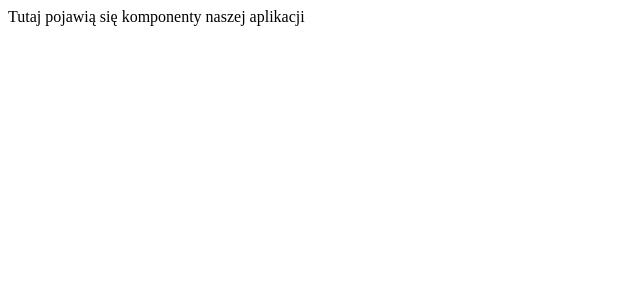
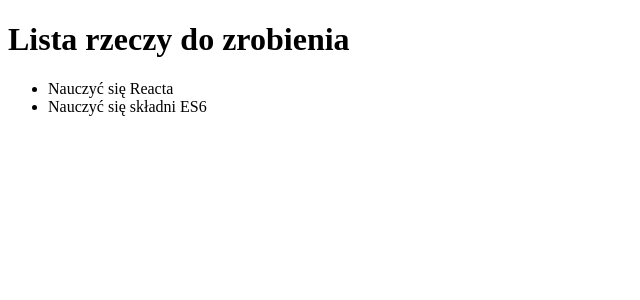
Before and after one commit to dagma/kodilla, a React app in the folder webpack/4.4.ToDo/: page / in a window 1280 px wide. Shown: the top 300 px of the page, without its empty margins (0-640 px from the left). Built offline with nearby package versions, Linux system fonts and the light colour scheme.

Commit message:
add Title component

```diff
--- a/webpack/4.4.ToDo/src/components/Title.js
+++ b/webpack/4.4.ToDo/src/components/Title.js
@@ -1,5 +1,19 @@
 import React from 'react';
 
 class Title extends React.Component {
+	get data() {
+		return this.props.data.map(data => <li key={data.id}>{data.text}</li>);
+	}
 
+	render() {
+		return (
+			<div>
+				<h1>Lista rzeczy do zrobienia</h1>
+				<ul>{this.data}</ul>
+			</div>
+
+		)
+	}
 }
+
+export default Title;
--- a/webpack/4.4.ToDo/src/container/App.js
+++ b/webpack/4.4.ToDo/src/container/App.js
@@ -1,18 +1,38 @@
 import React from 'react';
 import uuid from 'uuid';
 import style from '../App.css';
+import Title from '../components/Title';
+var lista = [
+	{
+		id: 1,
+		text: 'Harry Potter',
+	},
+	{
+		id: 2,
+		text: 'Król Lew',
+	}
+]
 
 class App extends React.Component {
 	constructor(props) {
 		super(props);
 		this.state = {
-			data: []
+			data: [
+					{
+						text: 'Nauczyć się Reacta',
+						id: uuid.v4()
+					},
+					{
+						text: 'Nauczyć się składni ES6',
+						id: uuid.v4()
+					}
+				]
 		};
 	}
 	addTodo(val) {
 		const todo = {
 			text: val,
-			id: uuuid.v4(),
+			id: uuid.v4(),
 		};
 		const data = [...this.state.data, todo];
 		this.setState({data});
@@ -23,8 +43,8 @@ class App extends React.Component {
 	}
 	render() {
 		return (
-			<div className="style.TodoApp">
-				Tutaj pojawią się komponenty naszej aplikacji
+			<div className='style.TodoApp'>
+				<Title data={this.state.data}/>
 			</div>
 		);
 	}
```
Also changed, not shown: 1 other file (tests, documents, lock files or other folders).
